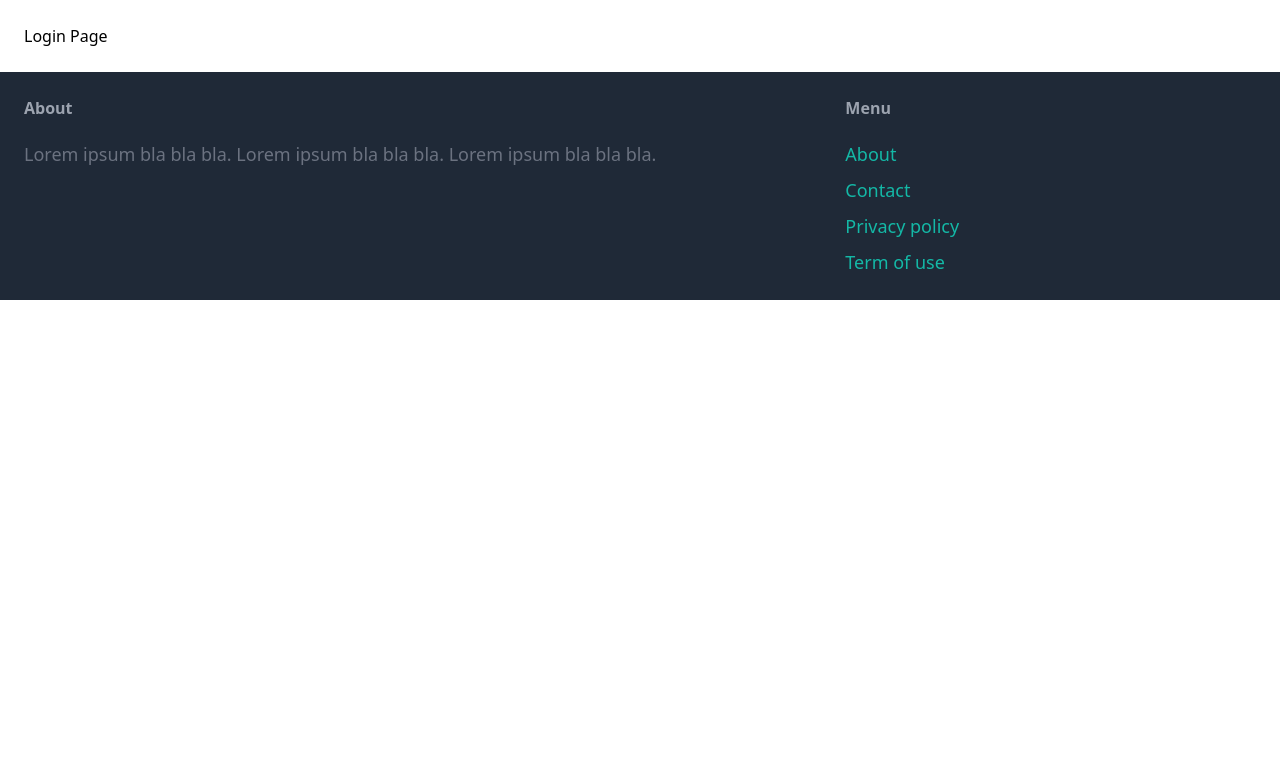
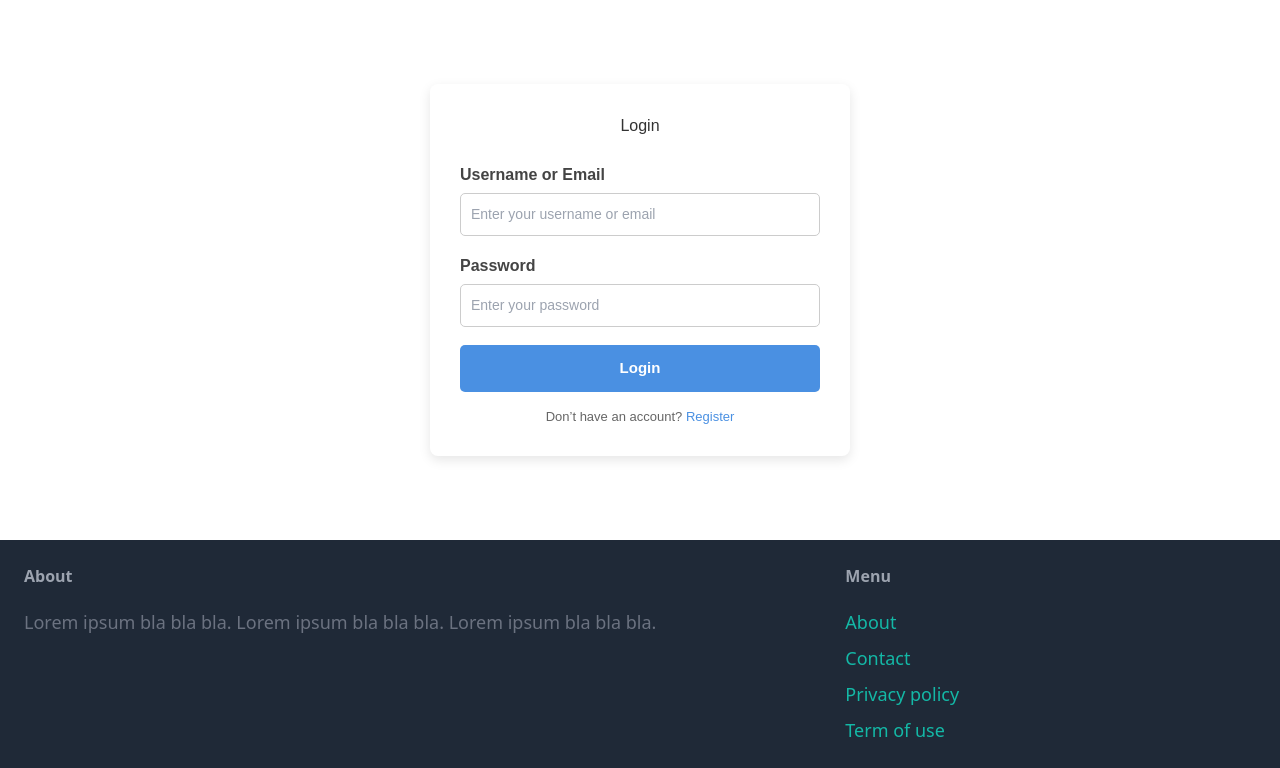
Before and after one commit to tshihab07/Online-Shopping, a Django app: page /login/ in a window 1280 px wide. Shown: the part 77-845 px from the top of the page. Before the commit the page ends 377 px from the top, so only its background shows below. Run offline with Django 5.2, Linux system fonts and the light colour scheme; some libraries are stand-ins or nearby versions.

Commit message:
feat: add sample login form to the template

```diff
--- a/templates/login.html
+++ b/templates/login.html
@@ -1,37 +1,109 @@
 {% extends 'base.html' %}
 
-{% block title %}Log in{% endblock %}
+{% block title %}Login{% endblock %}
 
 {% block content %}
-<!-- <div class="w-1/2 my-6 mx-auto p-6 bg-gray-100 rounded-xl">
-    <h1 class="mb-6 text-3xl">Log in</h1>
+<style>
+    .login-container {
+        max-width: 420px;
+        margin: 60px auto;
+        padding: 30px;
+        background-color: #ffffff;
+        border-radius: 8px;
+        box-shadow: 0 4px 12px rgba(0, 0, 0, 0.1);
+        font-family: Arial, sans-serif;
+    }
 
-    <form method="post" action=".">
-        {% csrf_token %}
+    .login-container h1 {
+        text-align: center;
+        margin-bottom: 25px;
+        color: #333;
+    }
 
-        <div class="mb-3">
-            <label class="inline-block mb-2">Username</label><br>
-            {{ form.username }}
-        </div>
+    .login-container label {
+        display: block;
+        margin-bottom: 6px;
+        font-weight: 600;
+        color: #444;
+    }
 
-        <div class="mb-3">
-            <label class="inline-block mb-2">Password</label><br>
-            {{ form.password }}
-        </div>
+    .login-container input {
+        width: 100%;
+        padding: 10px;
+        margin-bottom: 18px;
+        border: 1px solid #ccc;
+        border-radius: 5px;
+        font-size: 14px;
+    }
 
-        {% if form.errors or form.non_field_errors %}
-            <div class="mb-3 p-6 bg-red-100 rounded-xl">
-                {% for field in form %}
-                    {{ field.errors }}
-                {% endfor %}
+    .login-container input:focus {
+        outline: none;
+        border-color: #4a90e2;
+    }
 
-                {{ form.non_field_errors }}
-            </div>
-        {% endif %}
+    .login-container button {
+        width: 100%;
+        padding: 12px;
+        background-color: #4a90e2;
+        color: #ffffff;
+        border: none;
+        border-radius: 5px;
+        font-size: 15px;
+        font-weight: 600;
+        cursor: pointer;
+    }
 
-        <button class="py-4 px-8 text-lg bg-teal-500 hover:bg-teal-700 rounded-xl text-white">Submit</button>
+    .login-container button:hover {
+        background-color: #357abd;
+    }
+
+    .login-footer {
+        text-align: center;
+        margin-top: 15px;
+        font-size: 13px;
+        color: #666;
+    }
+
+    .login-footer a {
+        color: #4a90e2;
+        text-decoration: none;
+    }
+
+    .login-footer a:hover {
+        text-decoration: underline;
+    }
+</style>
+
+<div class="login-container">
+    <h1>Login</h1>
+
+    <form method="post" action="/login">
+        <label for="username">Username or Email</label>
+        <input
+            type="text"
+            id="username"
+            name="username"
+            placeholder="Enter your username or email"
+            required
+        >
+
+        <label for="password">Password</label>
+        <input
+            type="password"
+            id="password"
+            name="password"
+            placeholder="Enter your password"
+            required
+        >
+
+        <button type="submit">Login</button>
     </form>
-</div> -->
 
-<h1>Login Page</h1>
+    <div class="login-footer">
+        <p>
+            Don’t have an account?
+            <a href="/register">Register</a>
+        </p>
+    </div>
+</div>
 {% endblock %}
```
